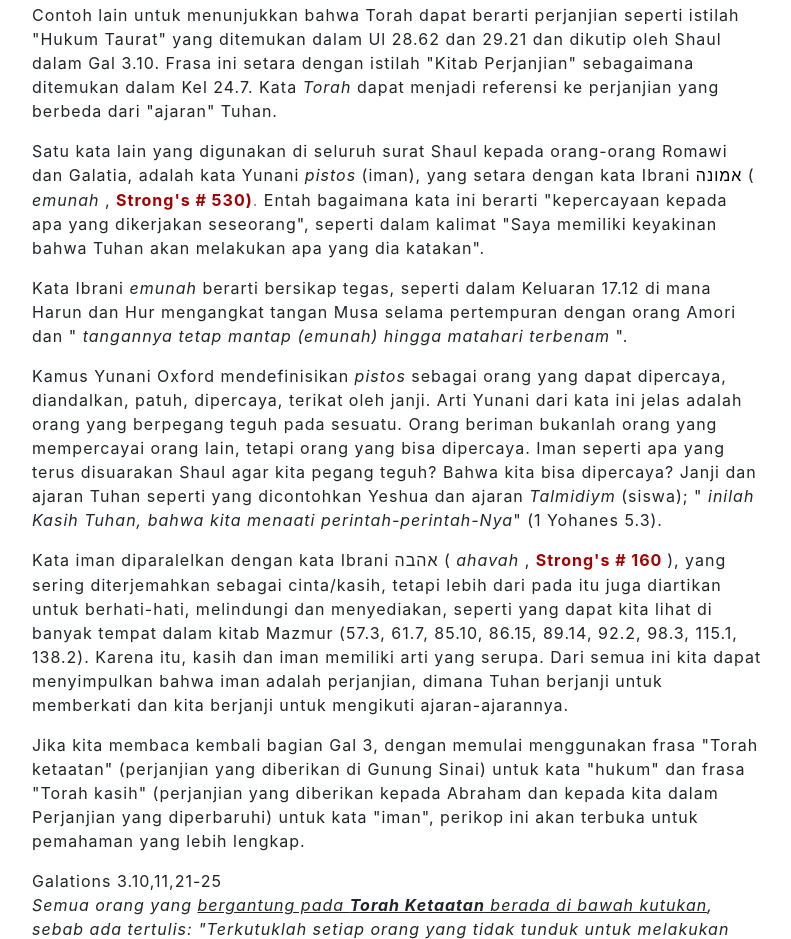
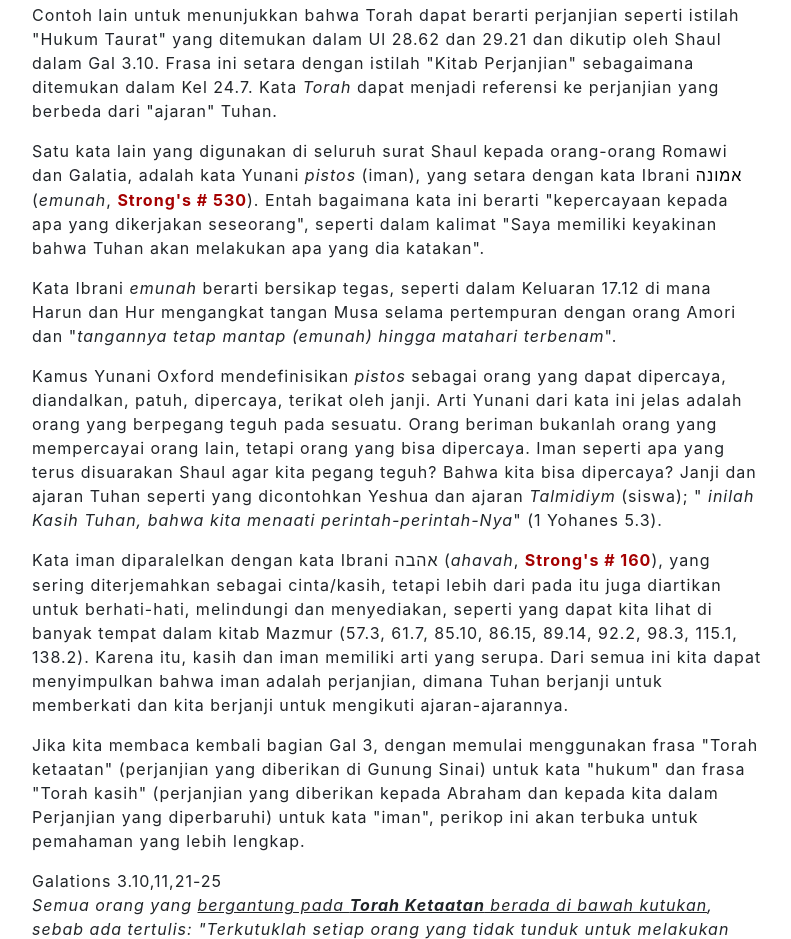
Before and after one commit to andysaktia/web-ibrani-kuno, a plain HTML site: page artikel/perjanjian-baru/memahami-kata-hukum-dalam-kitab-roma-dan-galatia.htm in a window 1280 px wide. Shown: the part 2312-3251 px from the top of the page, without its empty margins (243-1034 px from the left). Drawn offline with Linux system fonts and the light colour scheme; files whose address does not match are found by name.

Commit message:
fix style

```diff
--- a/artikel/perjanjian-baru/memahami-kata-hukum-dalam-kitab-roma-dan-galatia.htm
+++ b/artikel/perjanjian-baru/memahami-kata-hukum-dalam-kitab-roma-dan-galatia.htm
@@ -127,17 +127,11 @@
     </p>
 
     <p>
-        Satu kata lain yang digunakan di seluruh surat Shaul kepada orang-orang Romawi dan Galatia, adalah kata Yunani <i> pistos</i> (iman), yang setara dengan kata Ibrani <font color="+1" face="david, arial"> אמונה </font> (
-        <i> emunah </i>,
-        <a href="../dictionary/1000.html#530">
-            <font color=" A50000 "> <b> Strong's # 530)</b></font>.
-        </a>
-        Entah bagaimana kata ini berarti "kepercayaan kepada apa yang dikerjakan seseorang", seperti dalam kalimat "Saya memiliki keyakinan bahwa Tuhan akan melakukan apa yang dia katakan".
+        Satu kata lain yang digunakan di seluruh surat Shaul kepada orang-orang Romawi dan Galatia, adalah kata Yunani <i> pistos</i> (iman), yang setara dengan kata Ibrani <font color="+1" face="david, arial"> אמונה </font> (<i>emunah</i>, <a href="https://www.ancient-hebrew.org/dictionary/1000.html#530"><font color=" A50000 "><b>Strong's # 530</b></font></a>). Entah bagaimana kata ini berarti "kepercayaan kepada apa yang dikerjakan seseorang", seperti dalam kalimat "Saya memiliki keyakinan bahwa Tuhan akan melakukan apa yang dia katakan".
     </p>
 
     <p>
-        Kata Ibrani <i> emunah </i> berarti bersikap tegas, seperti dalam Keluaran 17.12 di mana Harun dan Hur mengangkat tangan Musa selama pertempuran dengan orang Amori dan "
-        <i> tangannya tetap mantap (emunah) hingga matahari terbenam </i> ".
+        Kata Ibrani <i> emunah </i> berarti bersikap tegas, seperti dalam Keluaran 17.12 di mana Harun dan Hur mengangkat tangan Musa selama pertempuran dengan orang Amori dan "<i>tangannya tetap mantap (emunah) hingga matahari terbenam</i>".
     </p>
 
     <p>
@@ -147,11 +141,7 @@
     </p>
 
     <p>
-        Kata iman diparalelkan dengan kata Ibrani <font size="+ 1" face="david, arial"> אהבה </font> (<i> ahavah </i>,
-        <a href=".. /dictionary/500.html#160">
-            <font color="A50000"> <b> Strong's # 160 </b> </font>
-        </a>
-        ), yang sering diterjemahkan sebagai cinta/kasih, tetapi lebih dari pada itu juga diartikan untuk berhati-hati, melindungi dan menyediakan, seperti yang dapat kita lihat di banyak tempat dalam kitab Mazmur (57.3, 61.7, 85.10, 86.15, 89.14, 92.2, 98.3,
+        Kata iman diparalelkan dengan kata Ibrani <font size="+ 1" face="david, arial"> אהבה </font> (<i>ahavah</i>, <a href="https://www.ancient-hebrew.org/dictionary/500.html#160"><font color="A50000"><b>Strong's # 160</b></font></a>), yang sering diterjemahkan sebagai cinta/kasih, tetapi lebih dari pada itu juga diartikan untuk berhati-hati, melindungi dan menyediakan, seperti yang dapat kita lihat di banyak tempat dalam kitab Mazmur (57.3, 61.7, 85.10, 86.15, 89.14, 92.2, 98.3,
         115.1, 138.2). Karena itu, kasih dan iman memiliki arti yang serupa. Dari semua ini kita dapat menyimpulkan bahwa iman adalah perjanjian, dimana Tuhan berjanji untuk memberkati dan kita berjanji untuk mengikuti ajaran-ajarannya.
     </p>
 
```
Also changed, not shown: artikel/alfabet/aleph.htm (+2 -2 lines), artikel/alfabet/beyt.htm (+1 -1 lines), artikel/alfabet/lamed.htm (+1 -1 lines), artikel/alfabet/vav.htm (+1 -1 lines).
